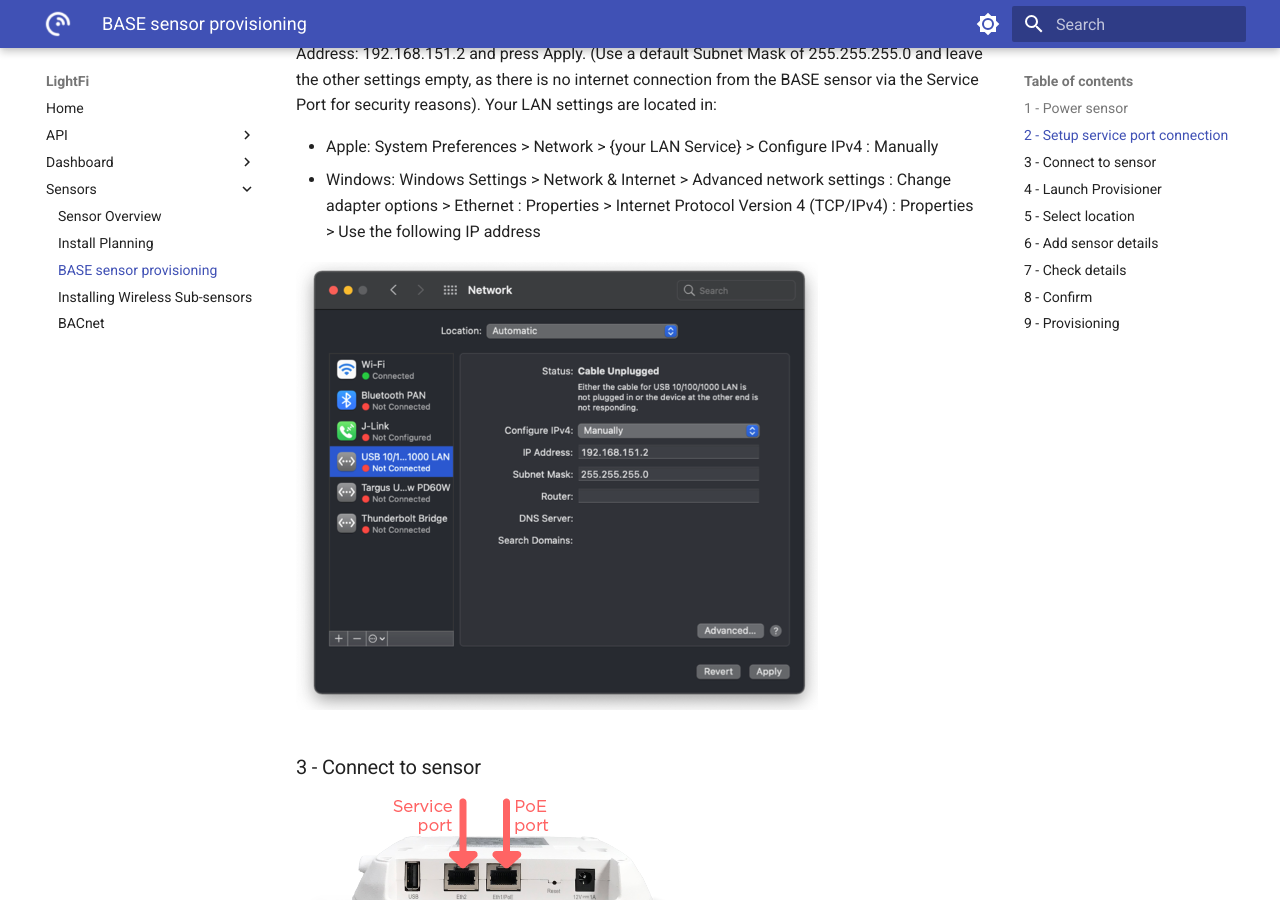
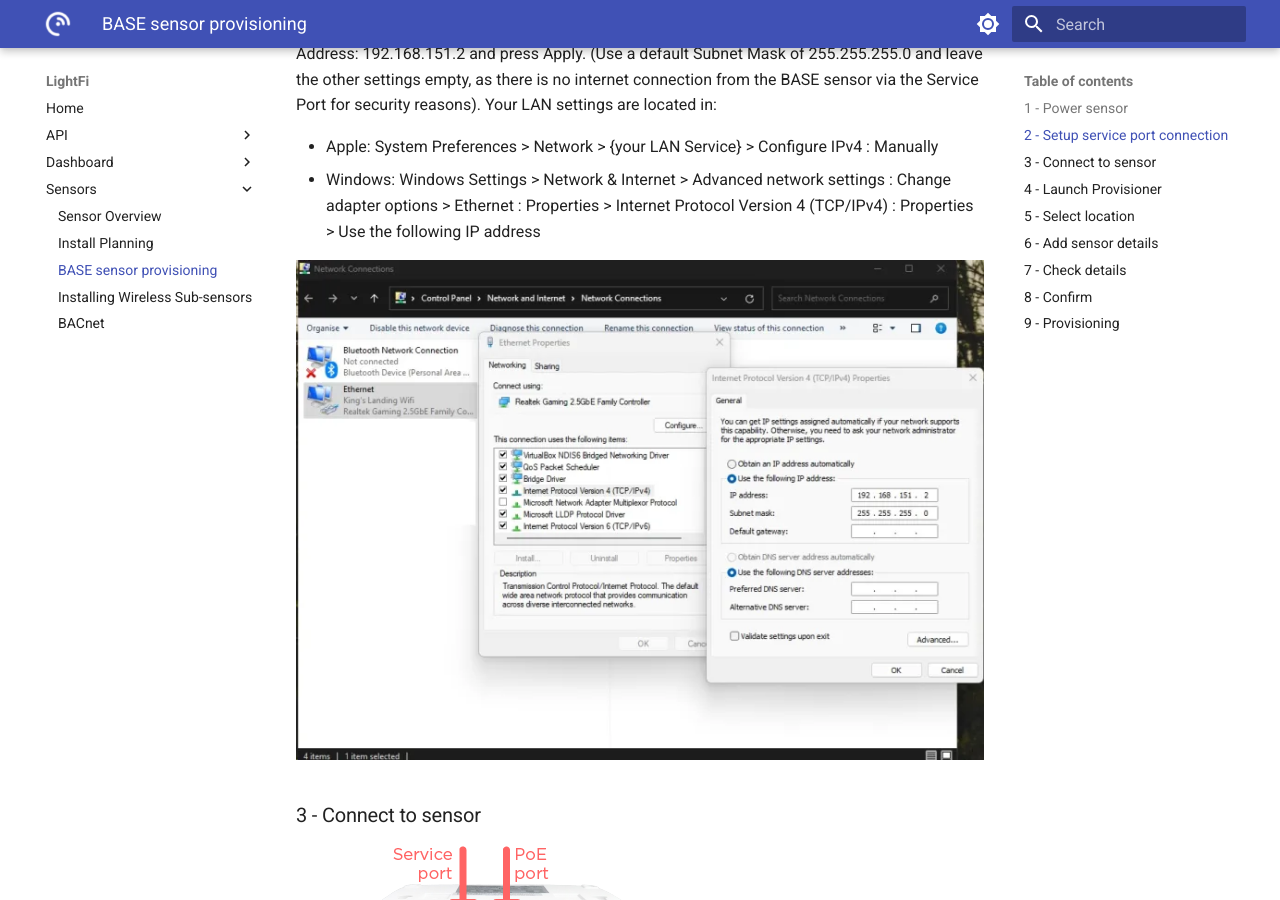
Before and after one commit to LightFiLimited/lf-documentation, an MkDocs documentation site: the page built from docs/sensors/02_base_install.md, in a window 1280 px wide and 900 px high, scrolled down 936 px. Built offline with MkDocs 1.6.1 and Material for MkDocs 9.7.7, drawn with Linux system fonts in a browser that asks for light colours.

Commit message:
Update ip change image

```diff
--- a/docs/sensors/02_base_install.md
+++ b/docs/sensors/02_base_install.md
@@ -39,7 +39,7 @@
 Change adapter options > Ethernet : Properties > Internet Protocol Version 4
 (TCP/IPv4) : Properties > Use the following IP address
 
-![Network settings](../img/sensors/install/6_mac change ip.png)
+![Network settings](../img/sensors/install/6_win_change_ip.webp)
 
 ### 3 - Connect to sensor
 
```
Also changed, not shown: docs/img/sensors/install/6_mac change ip.png (deleted), docs/img/sensors/install/6_win_change_ip.webp (added).
